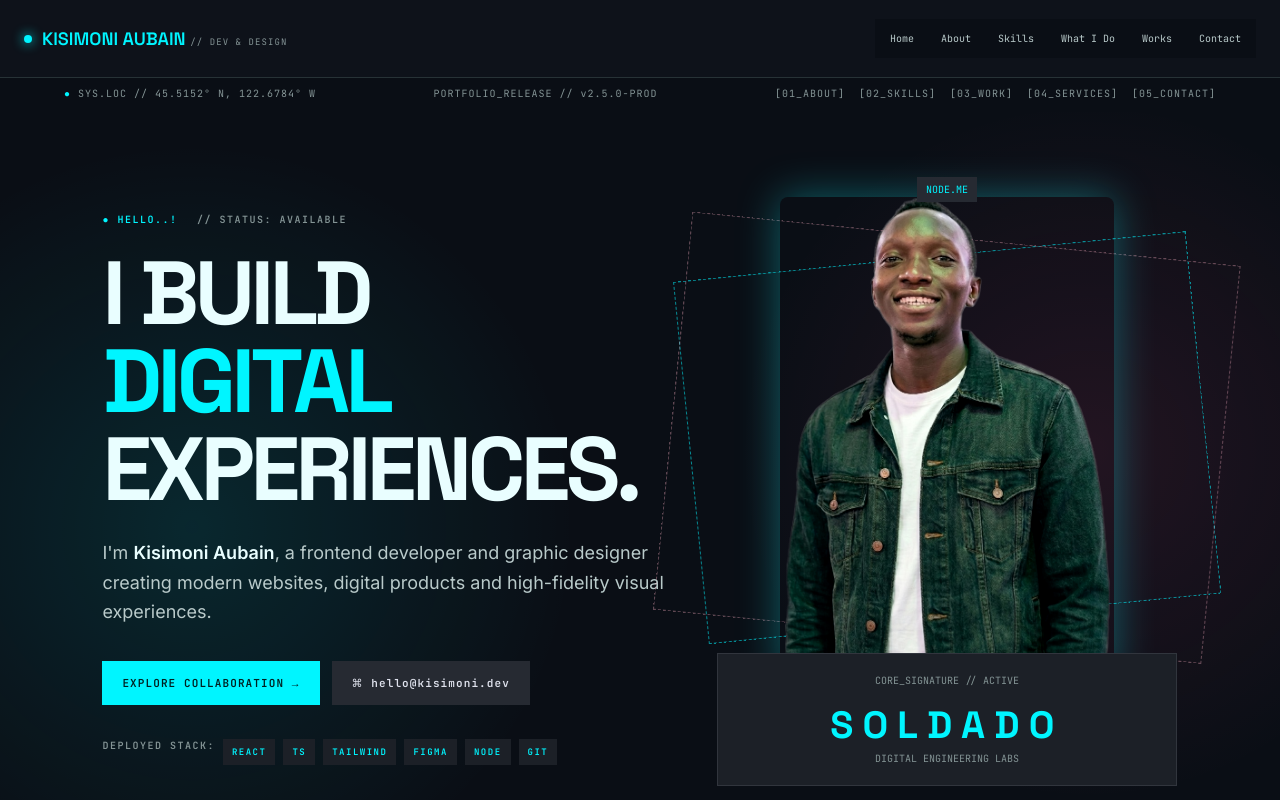
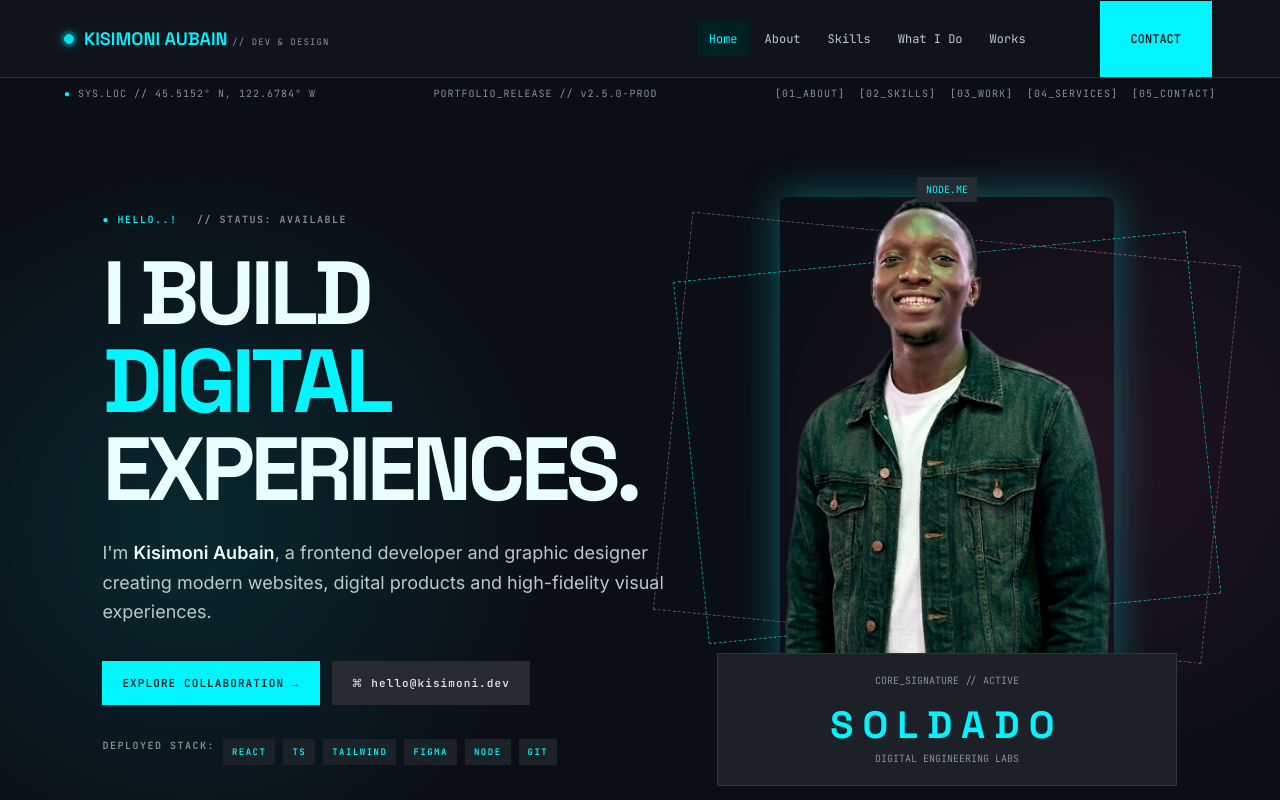
Before and after one commit to kisimoniaubain/Soldado-profile, a React (Vite) app: page / in a window 1280 px wide. Shown: the top 800 px of the page. Built offline with nearby package versions, Linux system fonts and the light colour scheme.

Commit message:
update portfolio design

```diff
--- a/src/components/Navbar.jsx
+++ b/src/components/Navbar.jsx
@@ -1,15 +1,51 @@
-import { useState } from "react";
+import { useEffect, useState } from "react";
+
+const navigationItems = [
+  ["home", "Home"],
+  ["about", "About"],
+  ["skills", "Skills"],
+  ["services", "What I Do"],
+  ["work", "Works"],
+  ["contact", "Contact"],
+];
 
 function Navbar() {
   const [menuOpen, setMenuOpen] = useState(false);
+  const [activeSection, setActiveSection] = useState("home");
+
+  useEffect(() => {
+    const sections = navigationItems
+      .map(([id]) => document.getElementById(id))
+      .filter(Boolean);
+
+    const observer = new IntersectionObserver(
+      (entries) => {
+        const visibleSection = entries
+          .filter((entry) => entry.isIntersecting)
+          .sort((first, second) => second.intersectionRatio - first.intersectionRatio)[0];
+
+        if (visibleSection) setActiveSection(visibleSection.target.id);
+      },
+      { rootMargin: "-78px 0px -45% 0px", threshold: [0.1, 0.35, 0.7] },
+    );
+
+    sections.forEach((section) => observer.observe(section));
+    return () => observer.disconnect();
+  }, []);
 
   const closeMenu = () => setMenuOpen(false);
 
   return (
     <header className="site-header">
       <div className="brand-lockup"><span className="status-dot" /><a href="#home" className="brand-name">KISIMONI AUBAIN <span>// DEV &amp; DESIGN</span></a></div>
-      <button className={`menu-dots ${menuOpen ? "open" : ""}`} type="button" aria-label="Toggle navigation" aria-expanded={menuOpen} onClick={() => setMenuOpen((open) => !open)}><span /><span /><span /></button>
-      <nav className={`nav-links ${menuOpen ? "open" : ""}`}><a href="#home" onClick={closeMenu}>Home</a><a href="#about" onClick={closeMenu}>About</a><a href="#skills" onClick={closeMenu}>Skills</a><a href="#services" onClick={closeMenu}>What I Do</a><a href="#work" onClick={closeMenu}>Works</a><a href="#contact" onClick={closeMenu}>Contact</a></nav>
+      <button className={`menu-dots ${menuOpen ? "open" : ""}`} type="button" aria-label="Toggle navigation" aria-expanded={menuOpen} aria-controls="mobile-navigation" onClick={() => setMenuOpen((open) => !open)}><span /><span /><span /></button>
+      <nav id="mobile-navigation" className={`nav-links ${menuOpen ? "open" : ""}`}>
+        {navigationItems.map(([id, label]) => (
+          <a className={`${activeSection === id ? "active" : ""} ${id === "contact" ? "contact-link" : ""}`} href={`#${id}`} aria-current={activeSection === id ? "page" : undefined} onClick={closeMenu} key={id}>
+            {label}
+          </a>
+        ))}
+      </nav>
     </header>
   );
 }
--- a/src/styles/Navbar.css
+++ b/src/styles/Navbar.css
@@ -6,6 +6,7 @@
   height: 90px;
   width: 100%;
   padding: 0 6%;
+  /* padding: 80px 8%; */
   display: flex;
   align-items: center;
   justify-content: space-between;
--- a/src/styles/global.css
+++ b/src/styles/global.css
@@ -1,22 +1,283 @@
-@import url('https://fonts.googleapis.com/css2?family=Inter:wght@400;500;600&family=JetBrains+Mono:wght@400;500;600&family=Space+Grotesk:wght@500;600;700&display=swap');
-:root { font-family: Inter, sans-serif; color: #dfe2ed; background: #0f131b; font-synthesis: none; }
-* { box-sizing: border-box; }
-html { scroll-behavior: smooth; background: #0f131b; }
-body { margin: 0; min-width: 320px; background: #0f131b; color: #dfe2ed; }
-a { color: inherit; text-decoration: none; }
-.portfolio { min-height: 100vh; }
-.site-header { position: fixed; top: 0; right: 0; left: 0; width: 100%; height: 78px; z-index: 100; padding: 0 max(24px, calc((100% - 1360px) / 2)); display: flex; align-items: center; justify-content: space-between; gap: 20px; background: rgba(15,19,27,.94); border-bottom: 1px solid #273236; backdrop-filter: blur(16px); }
-.brand-lockup { display: flex; align-items: center; gap: 10px; white-space: nowrap; }.status-dot { width: 8px; height: 8px; border-radius: 50%; background: #00f5ff; box-shadow: 0 0 12px #00f5ff; }.brand-name { color: #00f5ff; font: 600 18px 'Space Grotesk', sans-serif; }.brand-name span, .system-readout { color: #849495; font: 9px 'JetBrains Mono', monospace; letter-spacing: .12em; }.system-readout b { color: #00f5ff; }.system-readout i { color: #3a494a; padding: 0 7px; }.nav-links { display: flex; gap: 5px; padding: 4px; background: #0a0e15; }.nav-links a { padding: 9px 11px; color: #b9caca; font: 10px 'JetBrains Mono', monospace; }.nav-links a:hover { color: #00f5ff; background: #262a32; }.nav-button { padding: 12px 15px; color: #002021; background: #00f5ff; font: 700 10px 'JetBrains Mono', monospace; letter-spacing: .08em; }.nav-button:hover { box-shadow: 0 0 20px rgba(0,245,255,.5); }
-.menu-dots { display: none; }
+@import url("https://fonts.googleapis.com/css2?family=Inter:wght@400;500;600&family=JetBrains+Mono:wght@400;500;600&family=Space+Grotesk:wght@500;600;700&display=swap");
+:root {
+  font-family: Inter, sans-serif;
+  color: #dfe2ed;
+  background: #0f131b;
+  font-synthesis: none;
+}
+* {
+  box-sizing: border-box;
+}
+html {
+  scroll-behavior: smooth;
+  background: #0f131b;
+}
+body {
+  margin: 0;
+  min-width: 320px;
+  background: #0f131b;
+  color: #dfe2ed;
+}
+a {
+  color: inherit;
+  text-decoration: none;
+}
+.portfolio {
+  min-height: 100vh;
+}
+.site-header {
+  position: fixed !important;
+  top: 0;
+  right: 0;
+  bottom: auto;
+  left: 0;
+  width: 100%;
+  height: 78px;
+  z-index: 1000;
+  isolation: isolate;
+  transform: translateZ(0);
+  padding: 9px 5%;
+  /* padding: 0 max(24px, calc((100% - 1360px) / 2)); */
+  display: flex;
+  align-items: center;
+  justify-content: space-between;
+  gap: 20px;
+  background: rgb(15, 19, 27);
+  border-bottom: 1px solid #273236;
+  backdrop-filter: blur(16px);
+}
+.brand-lockup {
+  display: flex;
+  align-items: center;
+  gap: 10px;
+  white-space: nowrap;
+}
+.status-dot {
+  width: 10px;
+  height: 10px;
+  border-radius: 50%;
+  border: 1px solid #00f5ff;
+  background: #00f5ff;
+  box-shadow: 0 0 8px rgba(0, 245, 255, 0.6);
+  animation: status-pulse 2s ease-in-out infinite;
+}
+
+@keyframes status-pulse {
+  0%,
+  100% {
+    opacity: 0.8;
+    box-shadow: 0 0 8px rgba(0, 245, 255, 0.6), 0 0 0 0 rgba(0, 245, 255, 0.45);
+  }
+  50% {
+    opacity: 1;
+    box-shadow: 0 0 12px rgba(0, 245, 255, 0.9), 0 0 0 5px rgba(0, 245, 255, 0);
+  }
+}
+
+@media (prefers-reduced-motion: reduce) {
+  .status-dot {
+    animation: none;
+  }
+}
+.brand-name {
+  color: #00f5ff;
+  font:
+    600 18px "Space Grotesk",
+    sans-serif;
+}
+.brand-name span,
+.system-readout {
+  color: #849495;
+  font:
+    9px "JetBrains Mono",
+    monospace;
+  letter-spacing: 0.12em;
+}
+.system-readout b {
+  color: #00f5ff;
+}
+.system-readout i {
+  color: #3a494a;
+  padding: 0 7px;
+}
+.nav-links {
+  display: flex;
+  align-items: center;
+  gap: 5px;
+  padding: 4px;
+  background: #0a0e1500;
+
+}
+.nav-links a {
+  padding: 9px 11px;
+  color: #b9caca;
+
+  font:
+    12px "JetBrains Mono",
+    monospace;
+}
+.nav-links a:hover {
+  color: #00f5ff;
+  background: #262a32;
+}
+.nav-links a.active {
+  color: #00f5ff;
+  background: #002021;
+}
+.nav-links a.contact-link {
+  margin-left: 58px;
+  padding: 29px 16px;
+  padding-right: 30px;
+  padding-left: 30px;
+  color: #002021;
+  background: #00f5ff;
+  text-transform: uppercase;
+  font-weight: 900;
+  border: 1px solid #00f5ff;
+}
+.nav-links a.contact-link:hover,
+.nav-links a.contact-link:focus-visible,
+.nav-links a.contact-link.active {
+  color: #3f001b;
+  background: #ffb1c5;
+  border-color: #ffb1c5;
+}
+.nav-button {
+  padding: 12px 15px;
+  color: #002021;
+  background: #00f5ff;
+  font:
+    700 10px "JetBrains Mono",
+    monospace;
+  letter-spacing: 0.08em;
+}
+.nav-button:hover {
+  box-shadow: 0 0 20px rgba(0, 245, 255, 0.5);
+}
+.menu-dots {
+  display: none;
+}
 @media (max-width: 1100px), (pointer: coarse) {
-	.site-header { position: fixed; top: 0; right: 0; left: 0; height: 68px; padding: 10px 14px; flex-wrap: nowrap; gap: 8px; }
-	.brand-lockup { min-width: 0; flex: 1 1 auto; overflow: hidden; }
-	.brand-name { min-width: 0; overflow: hidden; text-overflow: ellipsis; font-size: 15px; }
-	.brand-name span { display: none; }
-	.menu-dots { width: 44px; height: 44px; flex: 0 0 44px; padding: 11px 8px; display: flex !important; flex-direction: column; justify-content: space-between; position: relative; z-index: 2; margin-left: auto; border: 0; border-radius: 4px; background: transparent; cursor: pointer; }
-	.menu-dots:hover, .menu-dots:focus-visible { background: rgba(0,245,255,.1); outline: 1px solid rgba(0,245,255,.55); outline-offset: 3px; }
-	.menu-dots span { width: 100%; height: 2px; flex: 0 0 2px; display: block; background: #00f5ff; box-shadow: 0 0 8px rgba(0,245,255,.55); }
-	.nav-links { position: absolute; top: 100%; left: 0; width: min(280px, 85vw); display: flex; flex-direction: column; gap: 2px; padding: 6px; border: 1px solid #273236; background: rgba(10,14,21,.98); transform: translateX(-110%); opacity: 0; visibility: hidden; transition: transform .28s ease, opacity .2s ease, visibility .28s; }
-	.nav-links.open { transform: translateX(0); opacity: 1; visibility: visible; }
-	.nav-links a { padding: 12px; }
+  .site-header {
+    position: fixed !important;
+    top: 0;
+    right: 0;
+    bottom: auto;
+    left: 0;
+    height: 68px;
+    padding: 10px 14px;
+    flex-wrap: nowrap;
+    gap: 8px;
+  }
+  .brand-lockup {
+    min-width: 0;
+    flex: 1 1 auto;
+    overflow: hidden;
+  }
+  .brand-name {
+    min-width: 0;
+    overflow: hidden;
+    text-overflow: ellipsis;
+    font-size: 15px;
+  }
+  .brand-name span {
+    display: none;
+  }
+  .menu-dots {
+    width: 44px;
+    height: 44px;
+    flex: 0 0 44px;
+    padding: 11px 8px;
+    display: flex !important;
+    flex-direction: column;
+    justify-content: space-between;
+    position: relative;
+    z-index: 2;
+    margin-left: auto;
+    border: 0;
+    border-radius: 4px;
+    background: transparent;
+    cursor: pointer;
+  }
+  .menu-dots:hover,
+  .menu-dots:focus-visible {
+    background: rgba(0, 245, 255, 0.1);
+    outline: 1px solid rgba(0, 245, 255, 0.55);
+    outline-offset: 3px;
+  }
+  .menu-dots span {
+    width: 100%;
+    height: 2px;
+    flex: 0 0 2px;
+    display: block;
+    background: #00f5ff;
+    box-shadow: 0 0 8px rgba(0, 245, 255, 0.55);
+  }
+  .nav-links {
+    position: absolute;
+    top: 68px;
+    right: 0;
+    left: 0;
+    width: 100%;
+    display: flex;
+    flex-direction: column;
+    gap: 2px;
+    padding: 8px 14px 14px;
+    border-top: 1px solid #273236;
+    border-bottom: 1px solid #273236;
+    background: rgba(10, 14, 21, 0.98);
+    box-shadow: 0 18px 30px rgba(0, 0, 0, 0.28);
+    transform: translateY(-12px);
+    opacity: 0;
+    visibility: hidden;
+    pointer-events: none;
+    transition:
+      transform 0.22s ease,
+      opacity 0.2s ease,
+      visibility 0.22s;
+  }
+  .nav-links.open {
+    transform: translateY(0);
+    opacity: 1;
+    visibility: visible;
+    pointer-events: auto;
+  }
+  .nav-links a {
+    width: 100%;
+    padding: 13px 14px;
+    border-left: 2px solid transparent;
+    color: #b9caca;
+    font-size: 12px;
+  }
+  .nav-links a:hover,
+  .nav-links a:focus-visible {
+    border-left-color: #00f5ff;
+    color: #00f5ff;
+    background: #181c23;
+    outline: none;
+  }
+  .nav-links a.active {
+    border-left-color: #00f5ff;
+    color: #002021;
+    background: #00f5ff;
+  }
+  .nav-links a.contact-link {
+    margin-left: 0;
+    padding: 13px 14px;
+    border: 0;
+    border-left: 2px solid transparent;
+    color: #b9caca;
+    background: transparent;
+  }
+  .nav-links a.contact-link:hover,
+  .nav-links a.contact-link:focus-visible {
+    border-left-color: #00f5ff;
+    color: #00f5ff;
+    background: #181c23;
+  }
+  .nav-links a.contact-link.active {
+    border-left-color: #00f5ff;
+    color: #002021;
+    background: #00f5ff;
+  }
 }
```
Also changed, not shown: src/pages/Home.jsx (+23 -22 lines), 2 other files (tests, documents, lock files or other folders).
